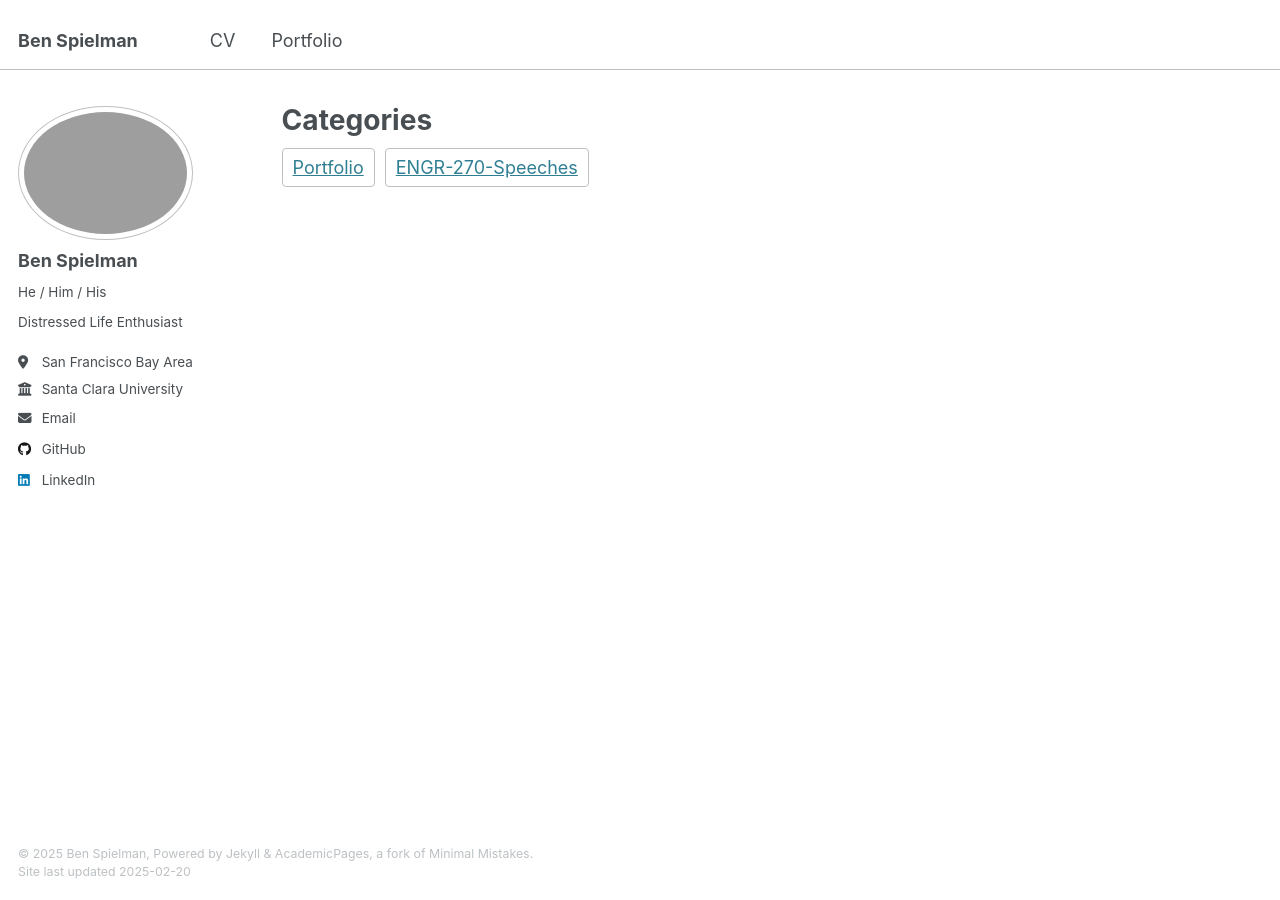
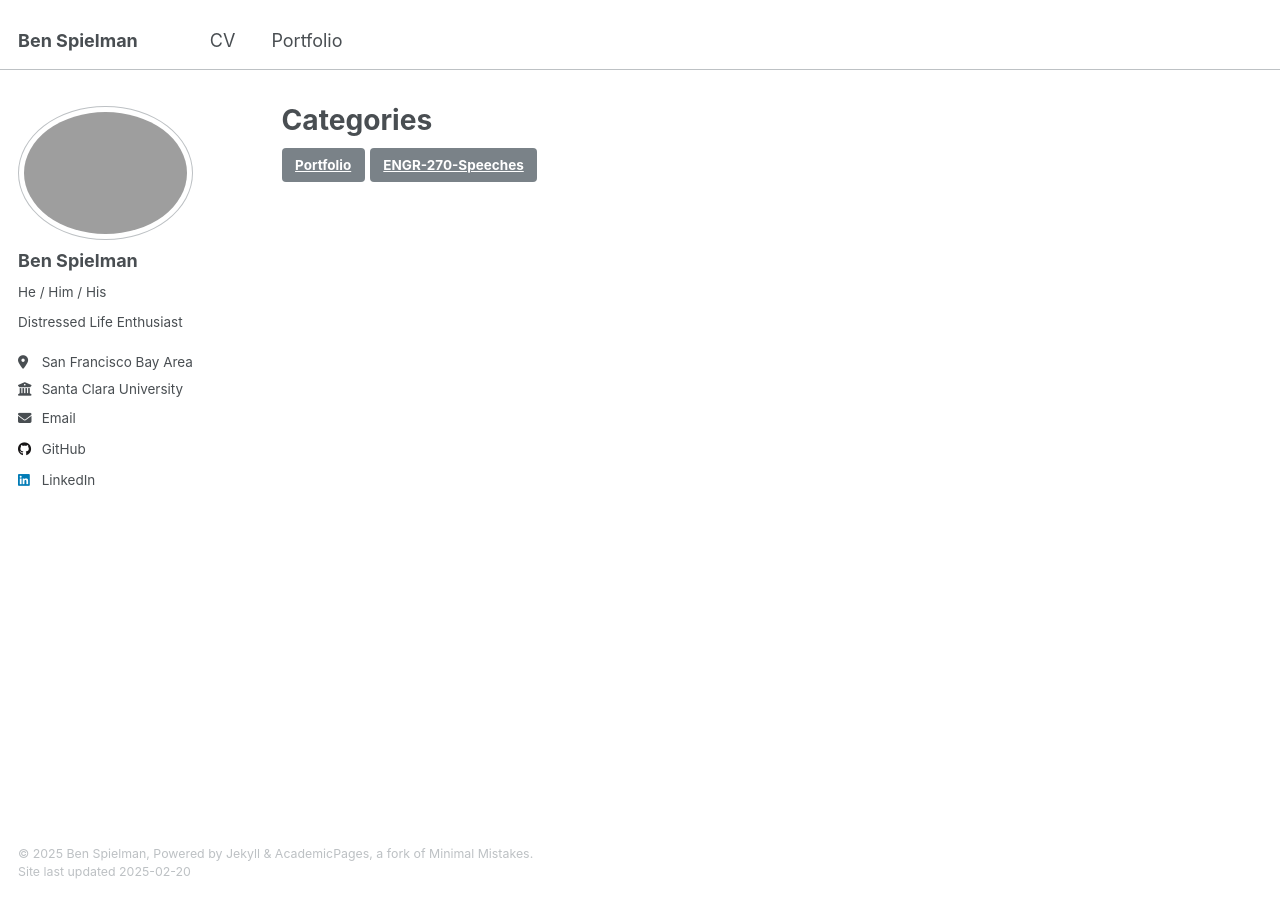
Before and after one commit to pizza496/pizza496.github.io, a Jekyll site: the page built from _pages/category-archive.html, in a window 1280 px wide. Built offline with Jekyll 4.4.1, drawn with Linux system fonts in a browser that asks for light colours.

```diff
--- a/_pages/category-archive.html
+++ b/_pages/category-archive.html
@@ -9,7 +9,7 @@ author_profile: true
 
 {% for category in site.categories %}
   <a
-    class="page__taxonomy-item"
+    class="btn --inverse"
     rel="tag"
     href=categories/{{ category[0] | slugify }}>{{ category[0] }}</a>
 {% endfor %}
```
Also changed, not shown: Portfolio/ENGR-270-Speeches/_posts/2025-02-24-speech2.md (+1 -1 lines).
